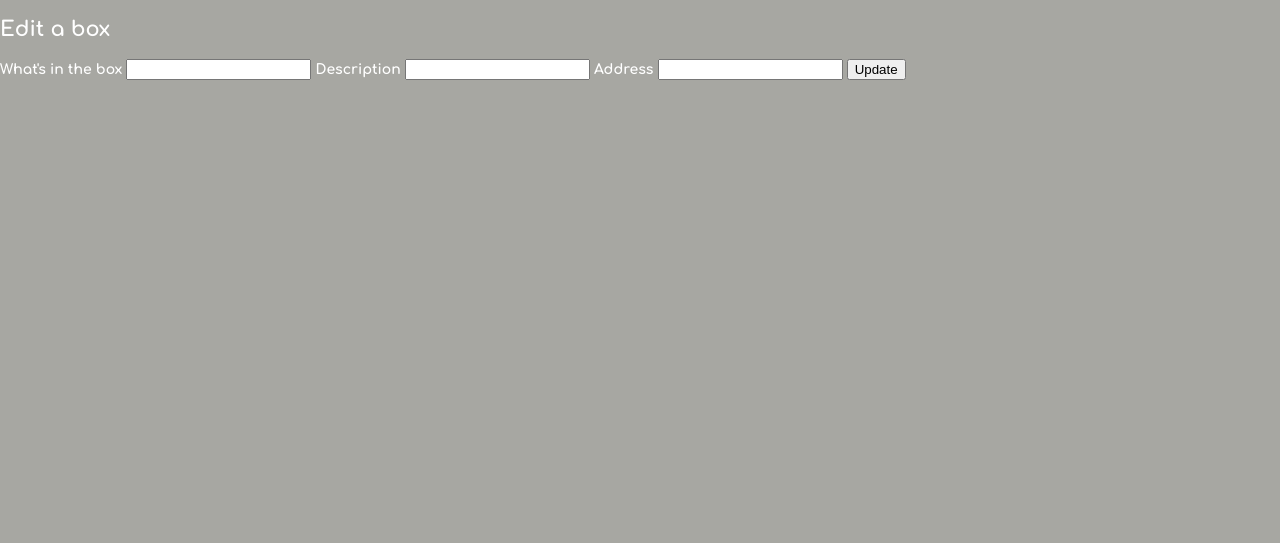
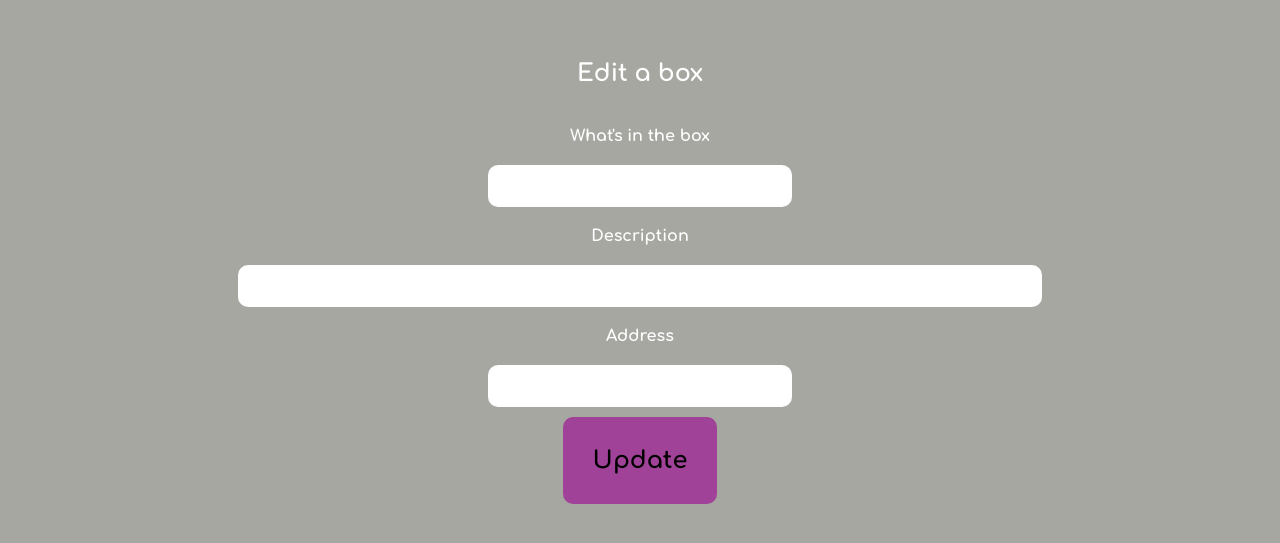
Before and after one commit to PemaHL/project-zuverschenken, a Node server app: page /profile/600000000000000000000001/edit in a window 1280 px wide. Shown: the top 543 px of the page. Run offline with Node 20, Linux system fonts and the light colour scheme; data that the repository does not hold is empty; some libraries are stand-ins or nearby versions.

Commit message:
styling finished

```diff
--- a/app.js
+++ b/app.js
@@ -20,7 +20,7 @@ require("./config")(app);
 
 const session = require('express-session');
 const MongoStore = require('connect-mongo');
-const DB_URL = process.env.MONGODB_URI;
+const DB_URL = process.env.MONGODB_URI || 'mongodb://localhost/zuverschenken';
 
 app.use(
 	session({
--- a/public/stylesheets/style.css
+++ b/public/stylesheets/style.css
@@ -51,7 +51,7 @@ body {
     width: 400px;
     overflow-y: scroll;
     height: 670px;
-    background-color: rgb(165, 149, 2);
+    background-color: rgb(161, 66, 153);
     border-radius: 10%;
 }
 
@@ -137,9 +137,7 @@ body {
 #profileSection {
   display: flex;
   flex-direction: column;
-  align-items: flex-start;
-  margin-left: 60px;
-
+  align-items: center;
 }
 
 .links {
@@ -149,9 +147,9 @@ body {
   color: black;
   margin-top: 30px;
   margin: 10px;
-  background-color: rgb(214, 63, 202);
+  background-color: rgb(161, 66, 153);
   padding: 20px 20px;
-  border-radius: 20px;
+  border-radius: 10px;
 }
 
 #editDeletePosition {
@@ -191,10 +189,13 @@ body {
   font: 14px 'Comfortaa', cursive;
   font-size: 1.5rem;
   border-radius: 10px;
-  background-color: rgb(214, 63, 202);
+  background-color: rgb(161, 66, 153);
   border: none;
 }
 
-/* #box {
-
-} */
+#box {
+  background-color: white;
+  color: black;
+  border-radius: 10px;
+  padding: 10px;
+}
--- a/views/edit.hbs
+++ b/views/edit.hbs
@@ -1,15 +1,30 @@
+<div class="signupLoginEditLayout">
+  <div class="row">
     <h2>Edit a box</h2>
+  </div>
+  <div>
     <form action="/profile/{{ box._id }}" method="POST">
+  </div>
+  <div class="row">
     <label for="name">What's in the box</label>
-  <input id="name" type="text" name="name" value="{{ box.name }}">
-
+  </div>
+  <div class="row">
+    <input id="name" type="text" name="name" value="{{ box.name }}" class="input">
+  </div>
+  <div class="row">
     <label for="description">Description</label>
-  <input id="description" type="text" name="description" value="{{ box.description }}">
-
+  </div>
+  <div class="row">
+    <input id="description" type="text" name="description" value="{{ box.description }}" class="descrInput">
+  </div>
+  <div class="row">
     <label for="address">Address</label>
-  <input id="address" type="text" name="address" value="{{ box.address }}">
-
+  </div>
+  <div class="row">
+    <input id="address" type="text" name="address" value="{{ box.address }}" class="input">
+  </div>
   </select>
 
-  <button type="submit">Update</button>
+  <button type="submit" class="button">Update</button>
   </form>
+</div>
--- a/views/form.hbs
+++ b/views/form.hbs
@@ -24,5 +24,8 @@
 		<input type="text" id="address" name="address" class="input">
 	</div>
 		<button type="submit" class="button">Add this box and share</button>
+	<div>
+		<a href="/profile" class="links">Go to your profile</a>
+	</div>
 	</form>
 </div>
--- a/views/index.hbs
+++ b/views/index.hbs
@@ -1,4 +1,5 @@
 
+    <script src=“https://cdn.jsdelivr.net/npm/axios/dist/axios.min.js”></script>
     <div id="mapAndData">
         <div id='map' style='width: 1000px; height: 100vh;'></div>
         <div id="dataView">
--- a/views/profile.hbs
+++ b/views/profile.hbs
@@ -16,8 +16,8 @@
     {{/with}}
     </div>
 
-    <a href="/form" class="links">Click here to add a box</a>
+    <a href="/form" class="links">Add a box here</a>
     <div id="dashboardLink">
-        <a href="/" class="links">Go to dashboard</a>
+        <a href="/" class="links">Go to the map</a>
     </div>
 </div>
```
Also changed, not shown: public/js/mapbox.js (+10 -0 lines), views/login.hbs (+17 -5 lines), views/signup.hbs (+19 -3 lines). Lines whose indentation alone changed are shown as unchanged.
